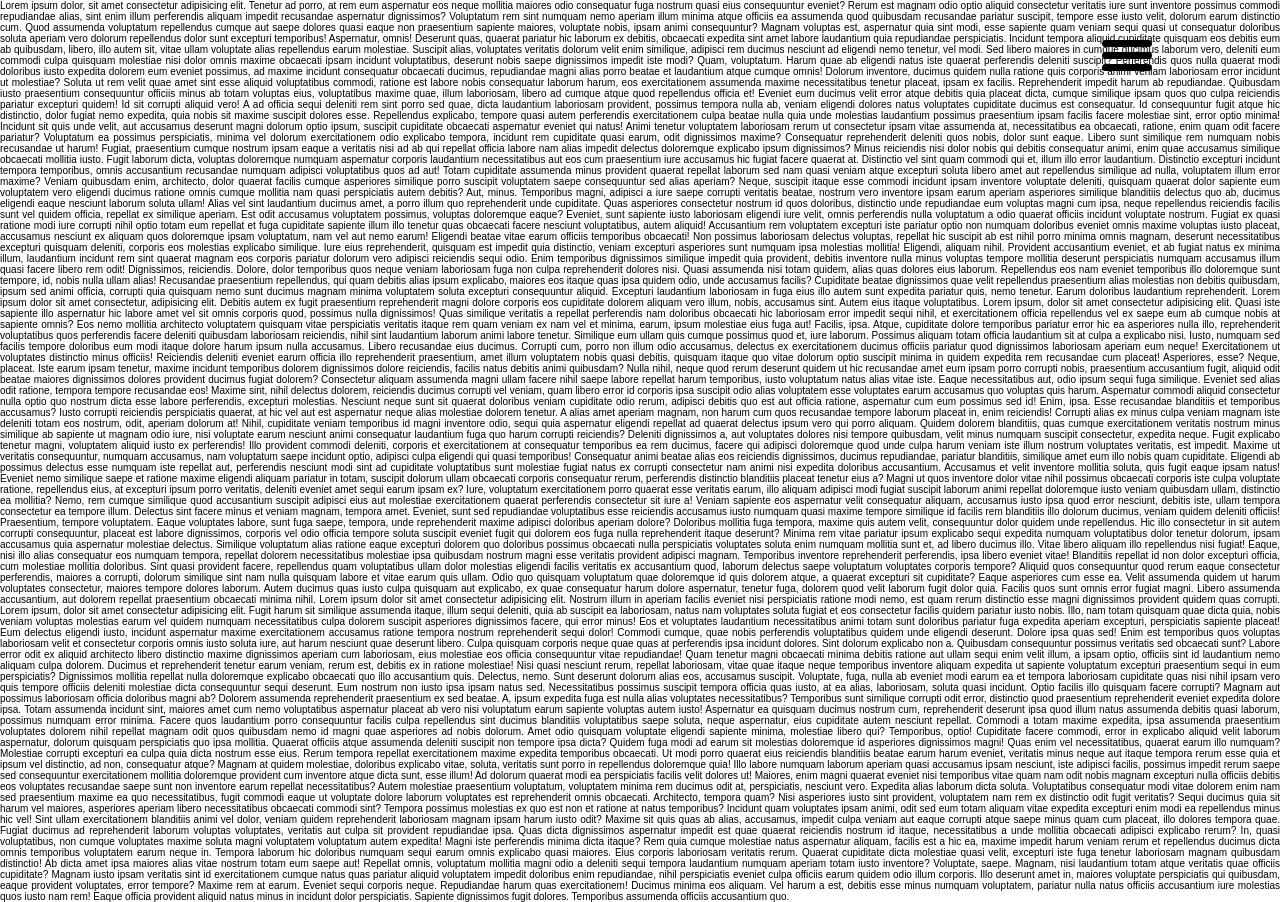
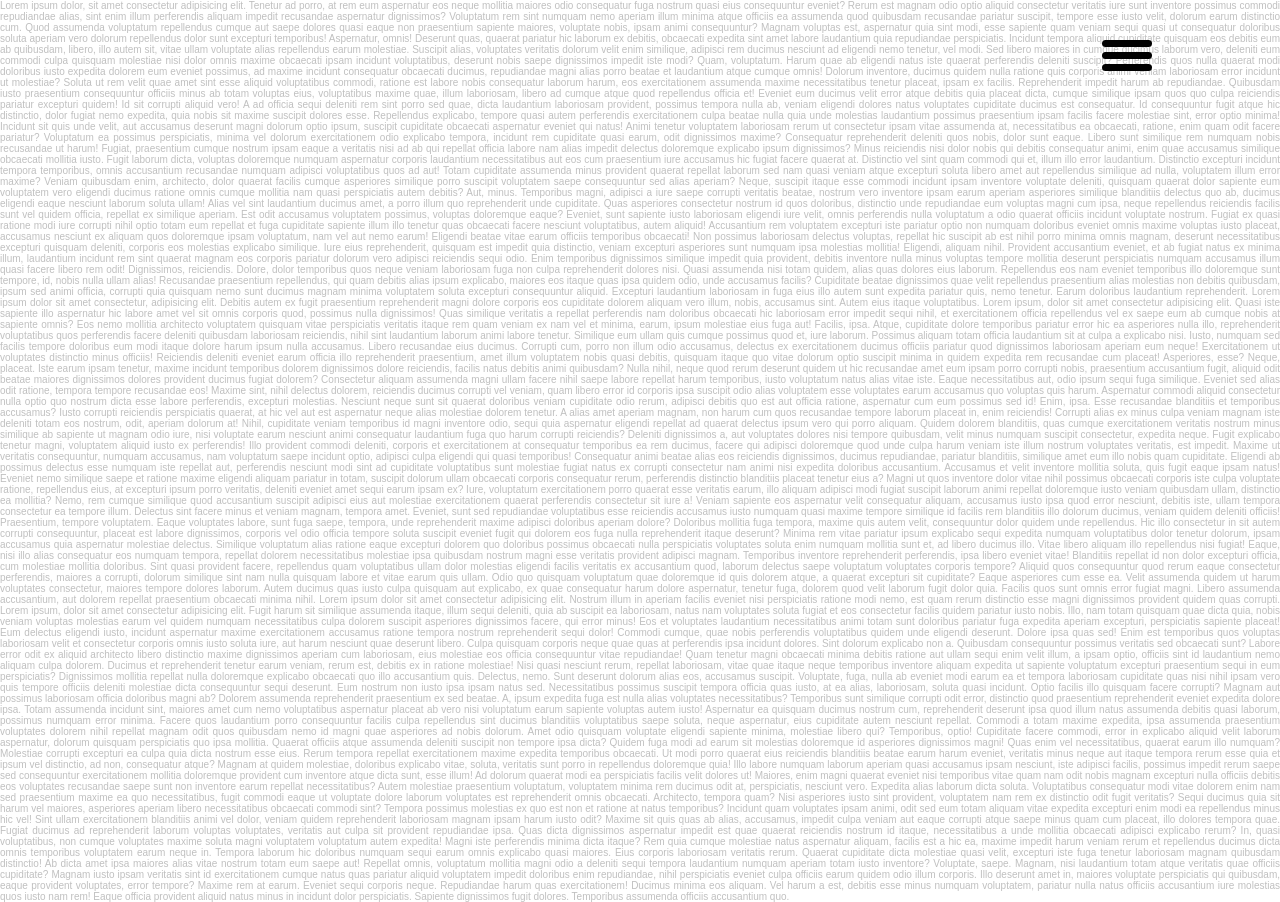
Before and after one commit to brylocode/hamburger-menu, a plain HTML site: page index.html in a window 1280 px wide. Drawn offline with Linux system fonts and the light colour scheme.

Commit message:
change color display text

```diff
--- a/style.scss
+++ b/style.scss
@@ -11,6 +11,7 @@ body {
     text-align: justify;
     font-family: Arial, Helvetica, sans-serif;
     font-size: 10px;
+    color: rgba(0, 0, 0, 0.25);
 }
 
 
```
Also changed, not shown: css/style.css, 1 other file.
